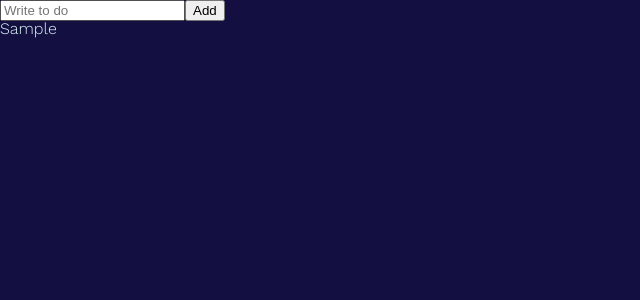
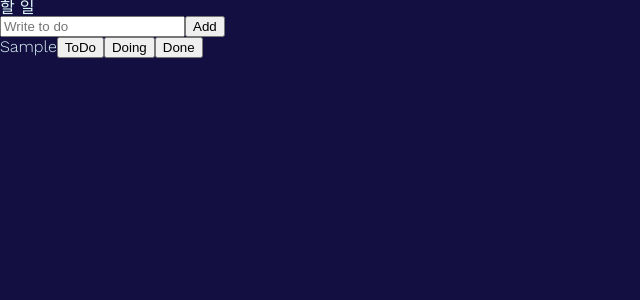
Before and after one commit to jy1987/react-practice, a React (Create React App) app: page / in a window 1280 px wide. Both pictures are taken after typing "Sample" into the empty fields and a click on the button "Add". Shown: the top 300 px of the page, without its empty margins (0-640 px from the left). Built offline with nearby package versions, Linux system fonts and the light colour scheme.

Commit message:
useRecoilState part2.divide ToDoList

```diff
--- /dev/null
+++ b/src/atoms.tsx
@@ -0,0 +1,12 @@
+import { atom } from "recoil";
+
+export interface IToDo {
+  text: string;
+  id: number;
+  categories: "ToDo" | "Doing" | "Done";
+}
+
+export const toDoState = atom<IToDo[]>({
+  key: "toDo",
+  default: [],
+});
--- /dev/null
+++ b/src/components/CreateToDo.tsx
@@ -0,0 +1,30 @@
+import { useForm } from "react-hook-form";
+import { useSetRecoilState } from "recoil";
+import { toDoState } from "../atoms";
+
+interface IForm {
+  toDo: string;
+}
+
+function CreateToDo() {
+  const { register, handleSubmit, setValue } = useForm<IForm>();
+  const setToDos = useSetRecoilState(toDoState);
+  const onValid = (data: IForm) => {
+    setToDos((old) => [
+      { text: data.toDo, id: Date.now(), categories: "ToDo" },
+      ...old,
+    ]);
+    setValue("toDo", "");
+  };
+  return (
+    <form onSubmit={handleSubmit(onValid)}>
+      <input
+        {...register("toDo", { required: "please write to do" })}
+        placeholder="Write to do"
+      ></input>
+      <button>Add</button>
+    </form>
+  );
+}
+
+export default CreateToDo;
--- /dev/null
+++ b/src/components/ToDo.tsx
@@ -0,0 +1,14 @@
+import { IToDo } from "../atoms";
+
+function ToDo({ text }: IToDo) {
+  return (
+    <li>
+      <span>{text}</span>
+      <button>ToDo</button>
+      <button>Doing</button>
+      <button>Done</button>
+    </li>
+  );
+}
+
+export default ToDo;
--- a/src/components/ToDoList.tsx
+++ b/src/components/ToDoList.tsx
@@ -1,54 +1,19 @@
-import React, { useState } from "react";
-import { useForm } from "react-hook-form";
-import {
-  DefaultValue,
-  atom,
-  useRecoilValue,
-  useSetRecoilState,
-  useRecoilState,
-} from "recoil";
-
-interface IForm {
-  toDo: string;
-}
-
-interface IToDo {
-  text: string;
-  id: number;
-  categories: "ToDo" | "Doing" | "Done";
-}
-
-const toDoState = atom<IToDo[]>({
-  key: "toDo",
-  default: [],
-});
+import { useRecoilState, useRecoilValue } from "recoil";
+import CreateToDo from "./CreateToDo";
+import { toDoState } from "../atoms";
+import ToDo from "./ToDo";
 
 function ToDoList() {
-  const [toDos, setToDos] = useRecoilState(toDoState);
-  //const value = useRecoilValue(toDoState);
-  //const modFn = useSetRecoilState(toDoState);
-  console.log(toDos);
-  const { register, handleSubmit, setValue } = useForm<IForm>();
-  const onValid = (data: IForm) => {
-    setToDos((old) => [
-      { text: data.toDo, id: Date.now(), categories: "ToDo" },
-      ...old,
-    ]);
-    setValue("toDo", "");
-  };
+  const toDos = useRecoilValue(toDoState);
+
   return (
     <div>
-      <form onSubmit={handleSubmit(onValid)}>
-        <input
-          {...register("toDo", { required: "please write to do" })}
-          placeholder="Write to do"
-        ></input>
-        <button>Add</button>
-      </form>
+      <h1>할 일</h1>
+      <CreateToDo />
       <div>
         <ul>
           {toDos.map((toDo) => (
-            <li key={toDo.id}>{toDo.text}</li>
+            <ToDo key={toDo.id} {...toDo} />
           ))}
         </ul>
       </div>
```
